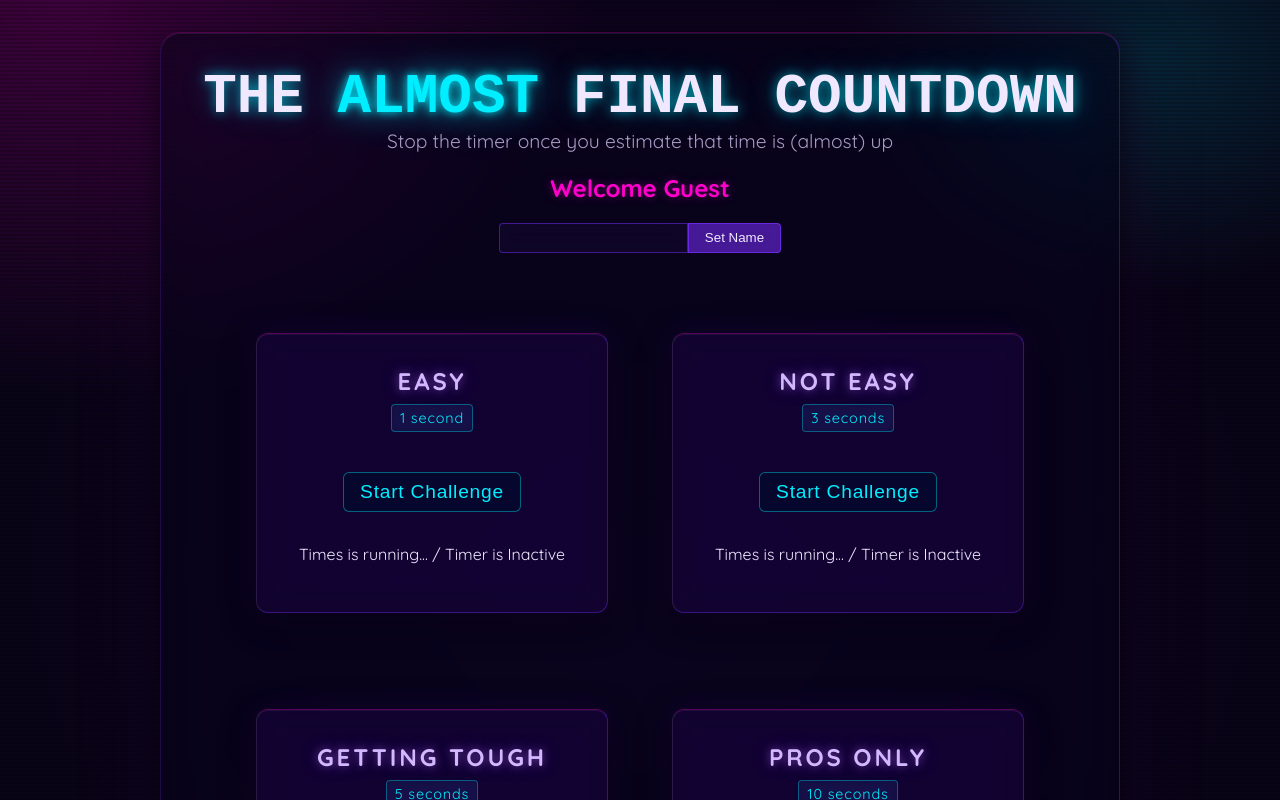
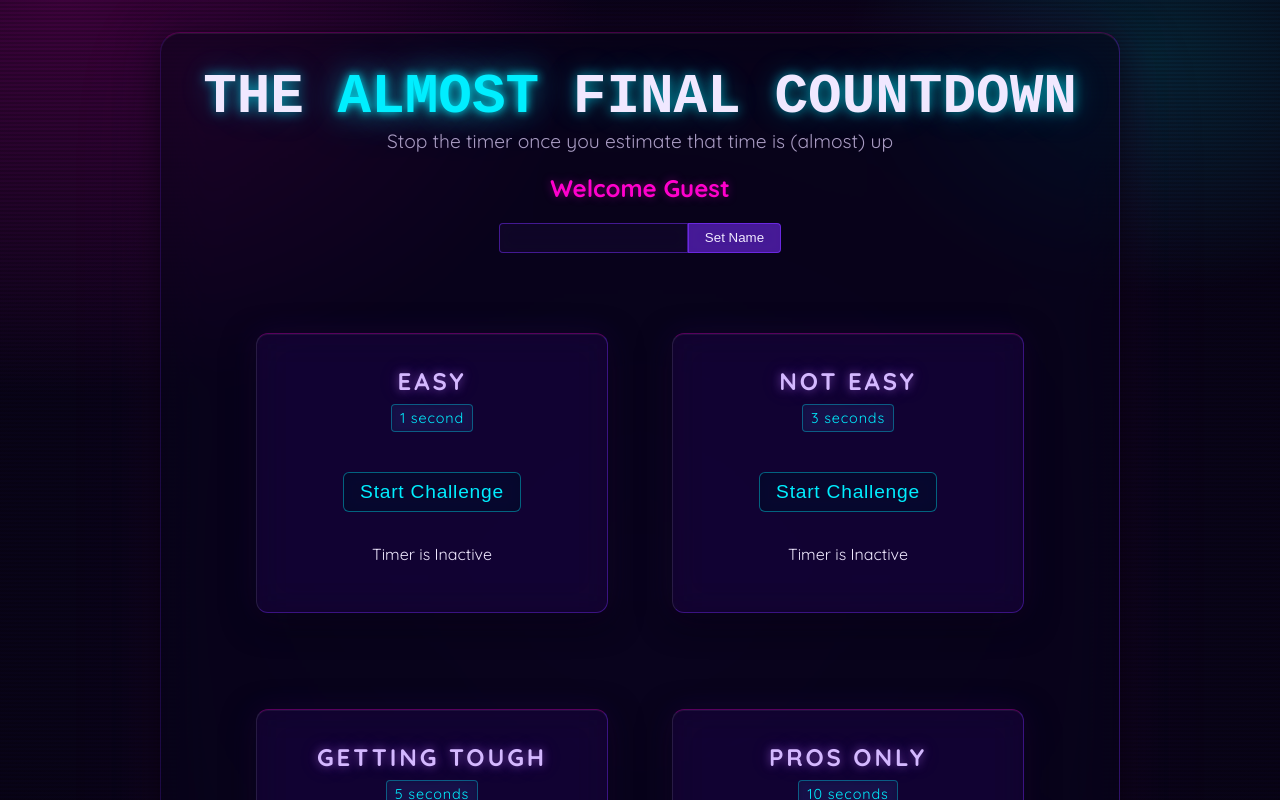
Before and after one commit to Krunal234/timer-game, a React (Vite) app: page / in a window 1280 px wide. Shown: the top 800 px of the page. Built offline with nearby package versions, Linux system fonts and the light colour scheme; a web font is replaced by a local one.

Commit message:
Handle timer start logic

```diff
--- a/src/components/TimerChallenge.jsx
+++ b/src/components/TimerChallenge.jsx
@@ -1,13 +1,27 @@
+import { useState } from "react";
 const TimerChallenge = ({ title, targetTime }) => {
+    const [timerActive, setTimerActive] = useState(false);
+    const [timerExpired, setTimerExpired] = useState(false);
+    const handleStartTimer = () => {
+        setTimerExpired(false);
+        setTimerActive(true);
+        setTimeout(() => {
+            setTimerExpired(true);
+            setTimerActive(false);
+        }, targetTime * 1000);
+    }
   return (
     <section className="challenge">
       <h2>{title}</h2>
+      {timerExpired && <p>You lost</p>}
       <p className="challenge-time">{targetTime} second{targetTime !== 1 ? 's' : ''}</p>
       <p>
-        <button>Start Challenge</button>
+        <button onClick={handleStartTimer}>
+            {timerActive ? 'Stop' : 'Start'} Challenge
+        </button>
       </p>
-      <p className="">
-        Times is running... / Timer is Inactive
+      <p className={timerActive ? 'active' : ''}>
+        {timerActive ? 'Timer is running...' : 'Timer is Inactive'}
       </p>
     </section>
   );
```
